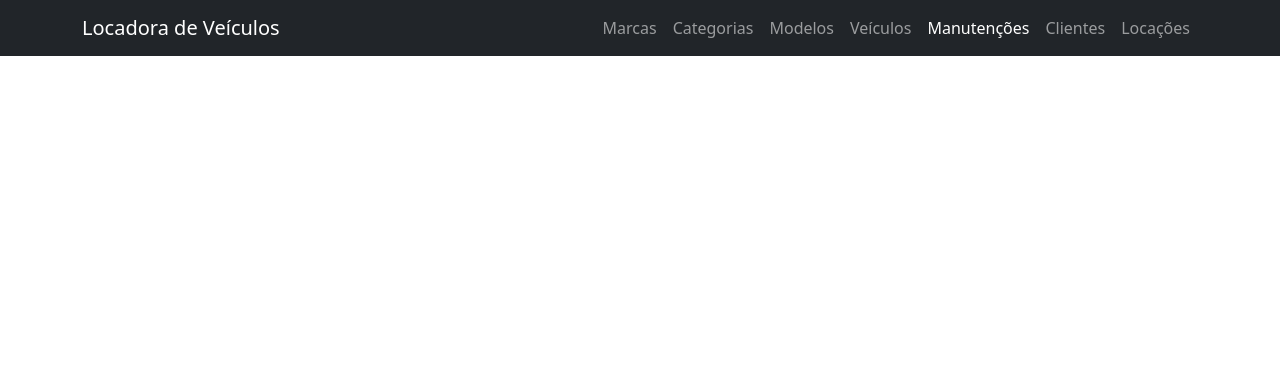
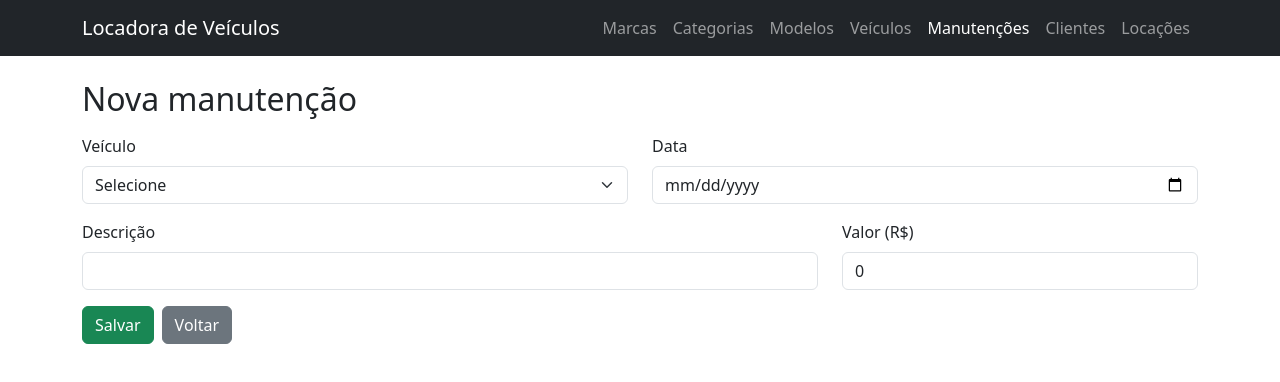
Before and after one commit to erickjube/ProjetoLocacaoVeiculos, a React (Vite) app: page /manutencoes/novo in a window 1280 px wide. Shown: the top 382 px of the page. Built offline with nearby package versions, Linux system fonts and the light colour scheme; data requests are answered from the project's data file.

Commit message:
Implementa cadastro de manutenções e histórico por veículo

```diff
--- a/src/App.tsx
+++ b/src/App.tsx
@@ -9,6 +9,8 @@ import { ModeloList } from "./pages/modelos/ModeloList";
 import { ModeloForm } from "./pages/modelos/ModeloForm";
 import { VeiculoList } from "./pages/veiculos/VeiculoList";
 import { VeiculoForm } from "./pages/veiculos/VeiculoForm";
+import { ManutencaoList } from "./pages/manutencoes/ManutencaoList";
+import { ManutencaoForm } from "./pages/manutencoes/ManutencaoForm";
 
 function App() {
   return (
@@ -29,6 +31,9 @@ function App() {
           <Route path="/veiculos" element={<VeiculoList />} />
           <Route path="/veiculos/novo" element={<VeiculoForm />} />
           <Route path="/veiculos/:id" element={<VeiculoForm />} />
+          <Route path="/manutencoes" element={<ManutencaoList />} />
+          <Route path="/manutencoes/novo" element={<ManutencaoForm />} />
+          <Route path="/manutencoes/:id" element={<ManutencaoForm />} />
         </Routes>
       </main>
     </BrowserRouter>
--- /dev/null
+++ b/src/pages/manutencoes/ManutencaoForm.tsx
@@ -0,0 +1,127 @@
+import { useEffect, useState, type ChangeEvent, type FormEvent } from "react";
+import { useNavigate, useParams, useSearchParams } from "react-router-dom";
+import { Alert, type AlertProps } from "../../components/Alert";
+import { Button } from "../../components/Button";
+import { Input } from "../../components/Input";
+import { Select } from "../../components/Select";
+import { manutencaoInicial, type Manutencao } from "../../models/Manutencao";
+import type { Veiculo } from "../../models/Veiculo";
+import { manutencaoService } from "../../service/manutencaoService";
+import { veiculoService } from "../../service/veiculoService";
+
+type Erros = Partial<Record<keyof Manutencao, string>>;
+
+export function ManutencaoForm() {
+  const { id } = useParams();
+  const [searchParams] = useSearchParams();
+  const navigate = useNavigate();
+  const [manutencao, setManutencao] = useState<Manutencao>({
+    ...manutencaoInicial,
+    veiculoId: searchParams.get("veiculoId") ?? "",
+  });
+  const [veiculos, setVeiculos] = useState<Veiculo[]>([]);
+  const [erros, setErros] = useState<Erros>({});
+  const [alerta, setAlerta] = useState<AlertProps | null>(null);
+
+  useEffect(() => {
+    veiculoService.listar().then(setVeiculos);
+    if (id) {
+      manutencaoService.buscarPorId(id).then(setManutencao);
+    }
+  }, [id]);
+
+  function handleChange(event: ChangeEvent<HTMLInputElement | HTMLSelectElement>) {
+    const { name, value, type } = event.target;
+    setManutencao({ ...manutencao, [name]: type === "number" ? Number(value) : value });
+  }
+
+  function validar(): boolean {
+    const novosErros: Erros = {};
+    if (!manutencao.veiculoId) {
+      novosErros.veiculoId = "Selecione o veículo.";
+    }
+    if (!manutencao.data) {
+      novosErros.data = "Informe a data.";
+    }
+    if (!manutencao.descricao.trim()) {
+      novosErros.descricao = "Informe a descrição.";
+    }
+    if (manutencao.valor < 0) {
+      novosErros.valor = "O valor não pode ser negativo.";
+    }
+    setErros(novosErros);
+    return Object.keys(novosErros).length === 0;
+  }
+
+  async function handleSubmit(event: FormEvent<HTMLFormElement>) {
+    event.preventDefault();
+    if (!validar()) {
+      return;
+    }
+    try {
+      if (id) {
+        await manutencaoService.atualizar(id, manutencao);
+      } else {
+        await manutencaoService.criar(manutencao);
+      }
+      navigate(`/manutencoes?veiculoId=${manutencao.veiculoId}`);
+    } catch {
+      setAlerta({ type: "danger", message: "Não foi possível salvar a manutenção." });
+    }
+  }
+
+  return (
+    <>
+      <h2 className="mb-3">{id ? "Editar manutenção" : "Nova manutenção"}</h2>
+      {alerta && <Alert type={alerta.type} message={alerta.message} />}
+      <form onSubmit={handleSubmit}>
+        <div className="row">
+          <div className="col-12 col-md-6">
+            <Select
+              label="Veículo"
+              name="veiculoId"
+              value={manutencao.veiculoId}
+              options={veiculos.map((veiculo) => ({ value: veiculo.id ?? "", label: veiculo.placa }))}
+              onChange={handleChange}
+              error={erros.veiculoId}
+            />
+          </div>
+          <div className="col-12 col-md-6">
+            <Input
+              label="Data"
+              name="data"
+              type="date"
+              value={manutencao.data}
+              onChange={handleChange}
+              error={erros.data}
+            />
+          </div>
+          <div className="col-12 col-md-8">
+            <Input
+              label="Descrição"
+              name="descricao"
+              value={manutencao.descricao}
+              onChange={handleChange}
+              error={erros.descricao}
+            />
+          </div>
+          <div className="col-12 col-md-4">
+            <Input
+              label="Valor (R$)"
+              name="valor"
+              type="number"
+              step="0.01"
+              value={manutencao.valor}
+              onChange={handleChange}
+              error={erros.valor}
+            />
+          </div>
+        </div>
+        <div className="d-flex gap-2">
+          <Button label="Salvar" type="submit" variant="success" />
+          <Button label="Voltar" variant="secondary" onClick={() => navigate("/manutencoes")} />
+        </div>
+      </form>
+    </>
+  );
+}
--- /dev/null
+++ b/src/pages/manutencoes/ManutencaoList.tsx
@@ -0,0 +1,105 @@
+import { useEffect, useState, type ChangeEvent } from "react";
+import { useNavigate, useSearchParams } from "react-router-dom";
+import { Alert, type AlertProps } from "../../components/Alert";
+import { Button } from "../../components/Button";
+import { Modal } from "../../components/Modal";
+import { Select } from "../../components/Select";
+import { Table, type Column } from "../../components/Table";
+import type { Manutencao } from "../../models/Manutencao";
+import type { Veiculo } from "../../models/Veiculo";
+import { manutencaoService } from "../../service/manutencaoService";
+import { veiculoService } from "../../service/veiculoService";
+
+export function ManutencaoList() {
+  const navigate = useNavigate();
+  const [searchParams, setSearchParams] = useSearchParams();
+  const veiculoId = searchParams.get("veiculoId") ?? "";
+  const [manutencoes, setManutencoes] = useState<Manutencao[]>([]);
+  const [veiculos, setVeiculos] = useState<Veiculo[]>([]);
+  const [manutencaoExcluir, setManutencaoExcluir] = useState<Manutencao | null>(null);
+  const [alerta, setAlerta] = useState<AlertProps | null>(null);
+
+  async function carregar() {
+    try {
+      const [listaManutencoes, listaVeiculos] = await Promise.all([
+        manutencaoService.listar(),
+        veiculoService.listar(),
+      ]);
+      setManutencoes(listaManutencoes);
+      setVeiculos(listaVeiculos);
+    } catch {
+      setAlerta({ type: "danger", message: "Não foi possível carregar as manutenções." });
+    }
+  }
+
+  useEffect(() => {
+    carregar();
+  }, []);
+
+  function handleFiltroChange(event: ChangeEvent<HTMLSelectElement>) {
+    setSearchParams(event.target.value ? { veiculoId: event.target.value } : {});
+  }
+
+  async function confirmarExclusao() {
+    if (!manutencaoExcluir?.id) {
+      return;
+    }
+    const id = manutencaoExcluir.id;
+    setManutencaoExcluir(null);
+    await manutencaoService.excluir(id);
+    setAlerta({ type: "success", message: "Manutenção excluída com sucesso." });
+    carregar();
+  }
+
+  const manutencoesFiltradas = manutencoes
+    .filter((manutencao) => !veiculoId || manutencao.veiculoId === veiculoId)
+    .sort((a, b) => b.data.localeCompare(a.data));
+
+  const columns: Column<Manutencao>[] = [
+    { header: "Data", render: (manutencao) => new Date(`${manutencao.data}T00:00`).toLocaleDateString("pt-BR") },
+    { header: "Veículo", render: (manutencao) => veiculos.find((v) => v.id === manutencao.veiculoId)?.placa },
+    { header: "Descrição", render: (manutencao) => manutencao.descricao },
+    {
+      header: "Valor",
+      render: (manutencao) => manutencao.valor.toLocaleString("pt-BR", { style: "currency", currency: "BRL" }),
+    },
+  ];
+
+  return (
+    <>
+      <div className="d-flex flex-wrap justify-content-between align-items-center gap-2 mb-3">
+        <h2 className="mb-0">Manutenções</h2>
+        <Button
+          label="Nova manutenção"
+          onClick={() => navigate(veiculoId ? `/manutencoes/novo?veiculoId=${veiculoId}` : "/manutencoes/novo")}
+        />
+      </div>
+      {alerta && <Alert type={alerta.type} message={alerta.message} />}
+      <div className="row">
+        <div className="col-12 col-md-6">
+          <Select
+            label="Histórico do veículo"
+            name="veiculoId"
+            value={veiculoId}
+            placeholder="Todos os veículos"
+            options={veiculos.map((veiculo) => ({ value: veiculo.id ?? "", label: veiculo.placa }))}
+            onChange={handleFiltroChange}
+          />
+        </div>
+      </div>
+      <Table
+        columns={columns}
+        data={manutencoesFiltradas}
+        onEdit={(manutencao) => navigate(`/manutencoes/${manutencao.id}`)}
+        onDelete={setManutencaoExcluir}
+      />
+      <Modal
+        show={manutencaoExcluir !== null}
+        title="Excluir manutenção"
+        message="Deseja realmente excluir esta manutenção?"
+        onClose={() => setManutencaoExcluir(null)}
+        onConfirm={confirmarExclusao}
+      />
+    </>
+  );
+}
--- a/src/pages/veiculos/VeiculoList.tsx
+++ b/src/pages/veiculos/VeiculoList.tsx
@@ -95,6 +95,17 @@ export function VeiculoList() {
         return <span className={`badge text-bg-${corStatus[status]}`}>{statusVeiculoLabel[status]}</span>;
       },
     },
+    {
+      header: "Manutenções",
+      render: (veiculo) => (
+        <Button
+          label="Histórico"
+          variant="info"
+          size="sm"
+          onClick={() => navigate(`/manutencoes?veiculoId=${veiculo.id}`)}
+        />
+      ),
+    },
   ];
 
   return (
```
